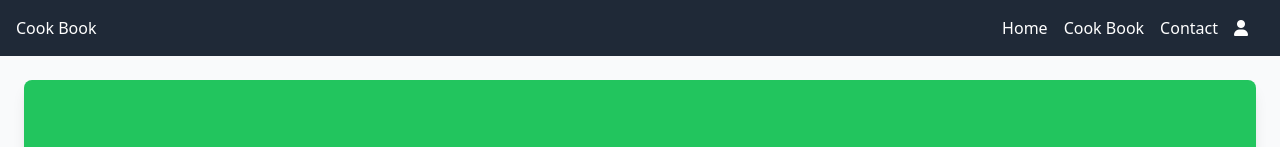
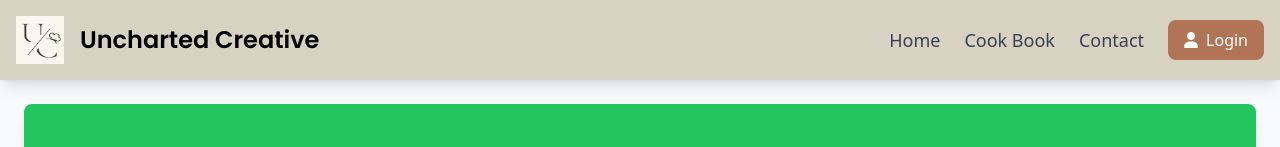
Before and after one commit to ethan123montera123/cook-book, a React (Vite) app in the folder cook-book/: page / in a window 1280 px wide. Shown: the top 147 px of the page. Built offline with nearby package versions, Linux system fonts and the light colour scheme; no server answers.

Commit message:
navbar changes

```diff
--- a/cook-book/src/components/FormInput.jsx
+++ b/cook-book/src/components/FormInput.jsx
@@ -1,5 +1,5 @@
 // src/components/FormInput.jsx
-import React from 'react';
+
 
 const FormInput = ({ type, name, placeholder, value, onChange }) => {
   return (
--- a/cook-book/src/components/Header.jsx
+++ b/cook-book/src/components/Header.jsx
@@ -1,10 +1,9 @@
-import React, { useEffect, useState } from 'react';
+import  { useEffect, useState } from 'react';
 import { onAuthStateChanged, signOut } from 'firebase/auth';
 import { Link } from 'react-router-dom';
 import { auth } from '../firebase-config';
 import { toast, ToastContainer } from 'react-toastify';
 import 'react-toastify/dist/ReactToastify.css';
-
 
 const Header = () => {
   const [user, setUser] = useState(null);
@@ -45,27 +44,47 @@ const Header = () => {
 
   return (
     <>
-      <header className="header p-4 bg-gray-800 text-white flex justify-between items-center">
-        <h1>Cook Book</h1>
-        <nav className="flex items-center">
-          <Link to="/" className="flex items-center mr-4">Home</Link>
-          <Link to="/flipbookpage" className="flex items-center mr-4">Cook Book</Link>
-          <Link to="/contact" className="flex items-center mr-4">Contact</Link>
-          {user ? (
-            <>
-              <span className="mr-4">Hello, {getFirstName(user.displayName || user.email)}</span>
-              <button onClick={handleLogout} className="btn-logout">
-                <i className="fas fa-sign-out-alt"></i> Logout
-              </button>
-            </>
-          ) : (
-            <>
-              <Link to="/login" className="flex items-center mr-4">
-                <i className="fas fa-user"></i>
+      <header className="header p-4 bg-primary shadow-lg">
+        <div className="container mx-auto flex justify-between items-center">
+          {/* Logo */}
+          <div className="flex items-center">
+            <img src="../../src/assets/Logo1.png" alt="Logo" className="h-12 w-12 mr-4" />
+            <span className="text-2xl font-semibold text-black font-heading">Uncharted Creative</span>
+          </div>
+
+          {/* Navbar */}
+          <nav className="flex items-center space-x-6">
+            <Link to="/" className="text-lg font-medium text-gray-700 hover:text-accent transition duration-300">
+              Home
+            </Link>
+            <Link to="/flipbookpage" className="text-lg font-medium text-gray-700 hover:text-accent transition duration-300">
+              Cook Book
+            </Link>
+            <Link to="/contact" className="text-lg font-medium text-gray-700 hover:text-accent transition duration-300">
+              Contact
+            </Link>
+
+            {/* User Greeting and Logout Button */}
+            {user ? (
+              <div className="flex items-center space-x-4">
+                <span className="text-lg font-medium text-gray-700">Hello, {getFirstName(user.displayName || user.email)}</span>
+                <button
+                  onClick={handleLogout}
+                  className="flex items-center px-4 py-2 bg-primary text-white rounded-lg hover:bg-accent transition duration-300"
+                >
+                  <i className="fas fa-sign-out-alt mr-2"></i> Logout
+                </button>
+              </div>
+            ) : (
+              <Link
+                to="/login"
+                className="flex items-center px-4 py-2 bg-secondary text-white rounded-lg hover:bg-accent transition duration-300"
+              >
+                <i className="fas fa-user mr-2"></i> Login
               </Link>
-            </>
-          )}
-        </nav>
+            )}
+          </nav>
+        </div>
       </header>
       <ToastContainer />
     </>
--- a/cook-book/src/index.css
+++ b/cook-book/src/index.css
@@ -1,8 +1,17 @@
+
+/* src/index.css */
+
+/* tags only that is under components */
+
+/* @import '~@fortawesome/fontawesome-free/css/all.min.css';
+@import url('https://cdnjs.cloudflare.com/ajax/libs/font-awesome/6.0.0-beta3/css/all.min.css');
+
+ */
+
+
+@import url('https://fonts.googleapis.com/css2?family=Poppins:ital,wght@0,100;0,200;0,300;0,400;0,500;0,600;0,700;0,800;0,900;1,100;1,200;1,300;1,400;1,500;1,600;1,700;1,800;1,900&display=swap');
+
+
 @tailwind base;
 @tailwind components;
 @tailwind utilities;
-
-/* src/index.css */
-
-@import '~@fortawesome/fontawesome-free/css/all.min.css';
-@import url('https://cdnjs.cloudflare.com/ajax/libs/font-awesome/6.0.0-beta3/css/all.min.css');
--- a/cook-book/src/pages/ContactPage.jsx
+++ b/cook-book/src/pages/ContactPage.jsx
@@ -1,6 +1,6 @@
 import React from 'react';
 import Header from '../components/Header';
-import ContactForm from './ContactForm';
+import ContactForm from '../features/ContactForm';
 
 const ContactPage = () => {
   return (
--- a/cook-book/src/pages/FlipBookPage.jsx
+++ b/cook-book/src/pages/FlipBookPage.jsx
@@ -1,4 +1,4 @@
-import React from 'react';
+
 import Header from '../components/Header'; // Adjust path if necessary
 import FlipBook from '../components/FlipBook';
 
--- a/cook-book/tailwind.config.js
+++ b/cook-book/tailwind.config.js
@@ -1,20 +1,20 @@
 /** @type {import('tailwindcss').Config} */
 
-module.exports = {
+export default {
     content: [
         "./src/**/*.{js,jsx,ts,tsx}",
     ],
     theme: {
         extend: {
             colors: {
-                dominant: '#D8D2C2',  // Light Greyish Tone
-                primary: '#4A4947',   // Medium Dark
-                accent: '#B17457',    // Accent Color
-                light: '#FAF7F0'      // Background Light Color
+                dominant: '#FAF7F0',  // Light Greyish Tone
+                primary: '#D8D2C2',   // Medium Dark
+                secondary: '#B17457',
+                accent: '#4A4947'      // Background Light Color
              },
 
             fontFamily: {
-                heading: ['Playfair Display', 'serif'], // For headers
+                heading: ['Poppins', 'sans-serif'], // For headers
                 body: ['Open Sans', 'sans-serif'],      // For body text
             },
         },
```
Also changed, not shown: cook-book/src/README.md (deleted), cook-book/src/assets/Logo1.png (added), cook-book/src/features/ContactForm.jsx (renamed from cook-book/src/pages/ContactForm.jsx), 1 other file (tests, documents, lock files or other folders).
